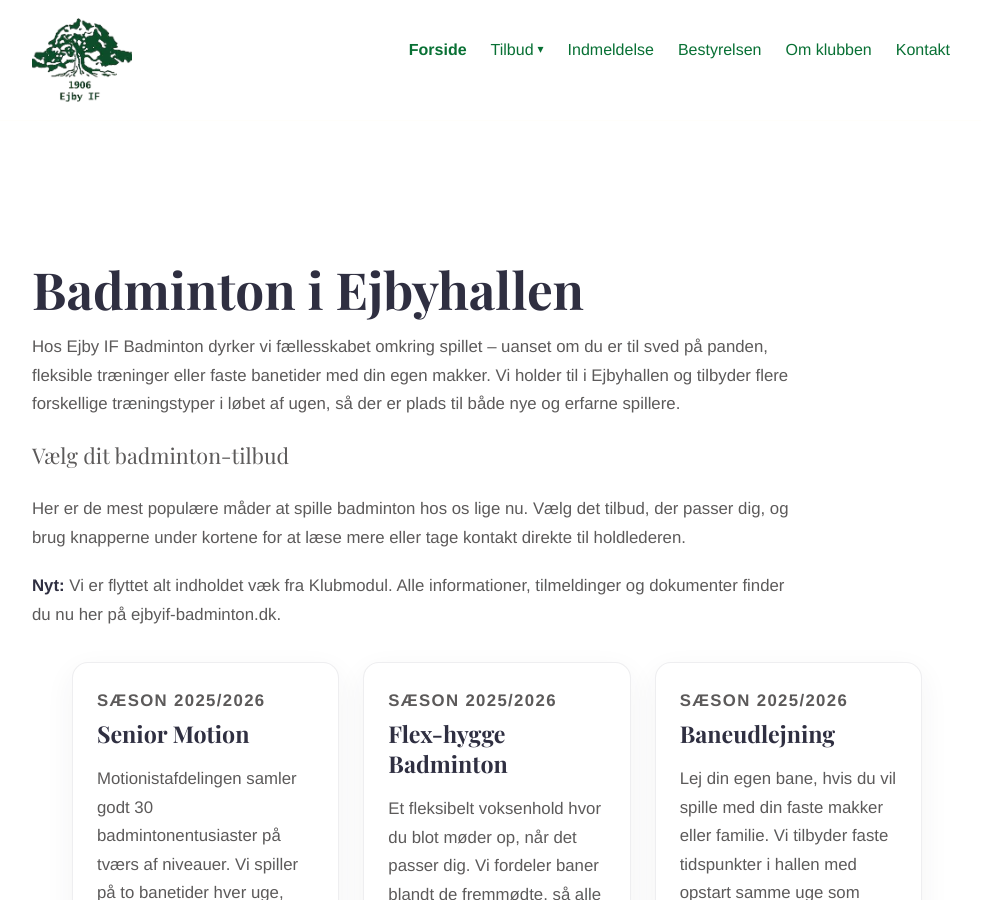
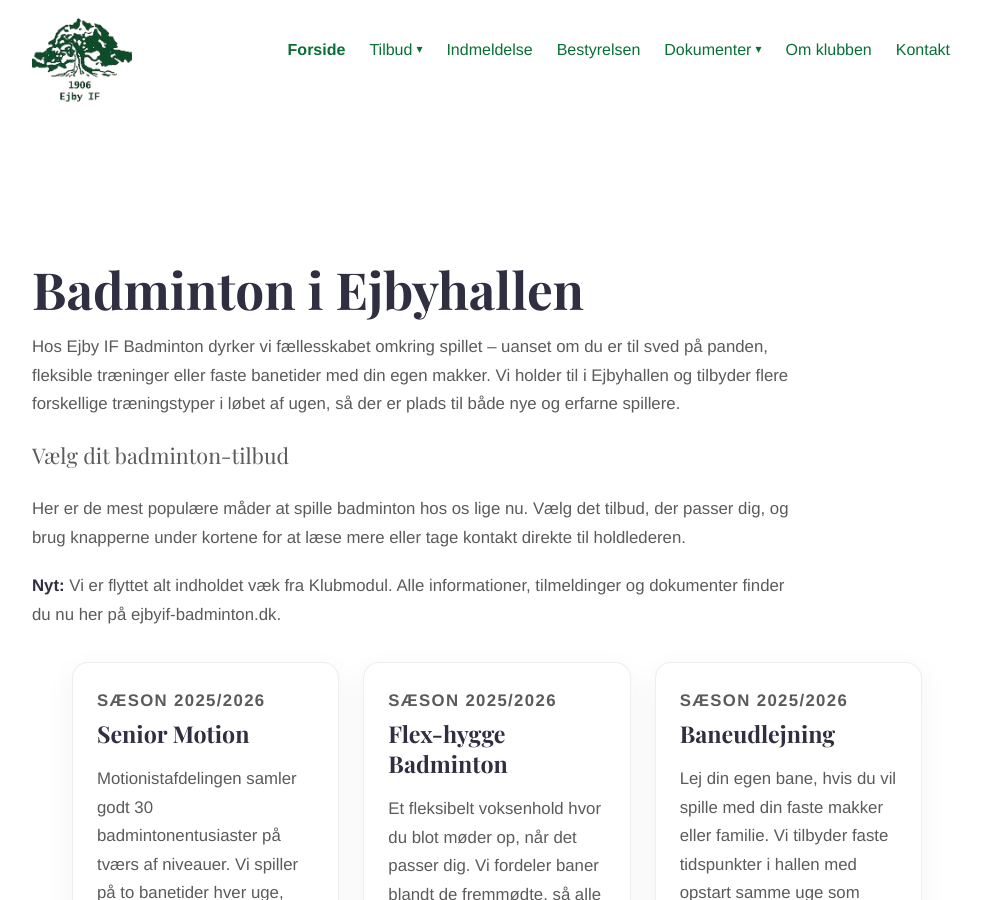
Before and after one commit to Ejby-badminton/web-site, a Jekyll site: the page built from indhold/sider/forside.md, in a window 1280 px wide and 900 px high. Shown: the whole window, without its empty margins (143-1124 px from the left). Built offline with Jekyll 4.4.1, drawn with Linux system fonts in a browser that asks for light colours.

Commit message:
Tilføj dokument-dropdown i menu

```diff
--- a/_includes/main-menu-mobile.html
+++ b/_includes/main-menu-mobile.html
@@ -14,6 +14,16 @@
         {% endfor %}
       </ul>
     </li>
+    {% elsif item.children %}
+    {% assign child_active = item.children | where: "url", page.url | first %}
+    <li class="has-dropdown {% if child_active %}active{% endif %}">
+      <span class="main-menu-mobile__label">{{ item.name }}</span>
+      <ul class="main-menu-mobile__dropdown">
+        {% for child in item.children %}
+        <li><a href="{{ child.url | relative_url }}">{{ child.name }}</a></li>
+        {% endfor %}
+      </ul>
+    </li>
     {% else %}
     <li class="{% if item.url == page.url %}active{% endif %}">
       <a href="{{ item.url | relative_url }}">{{ item.name }}</a>
--- a/_includes/main-menu.html
+++ b/_includes/main-menu.html
@@ -18,6 +18,20 @@
         {% endfor %}
       </ul>
     </li>
+    {% elsif item.children %}
+    {% assign child_active = item.children | where: "url", page.url | first %}
+    <li class="has-dropdown {% if child_active %}active{% endif %}">
+      <button class="main-menu__toggle" type="button">{{ item.name }}</button>
+      <ul class="main-menu__dropdown">
+        {% for child in item.children %}
+        <li>
+          <a href="{{ child.url | relative_url }}">
+            <span class="dropdown-title">{{ child.name }}</span>
+          </a>
+        </li>
+        {% endfor %}
+      </ul>
+    </li>
     {% else %}
     <li class="{% if item.url == page.url %}active{% endif %}">
       <a href="{{ item.url | relative_url }}">{{ item.name }}</a>
```
Also changed, not shown: indhold/data/menuer.yml (+9 -2 lines).
